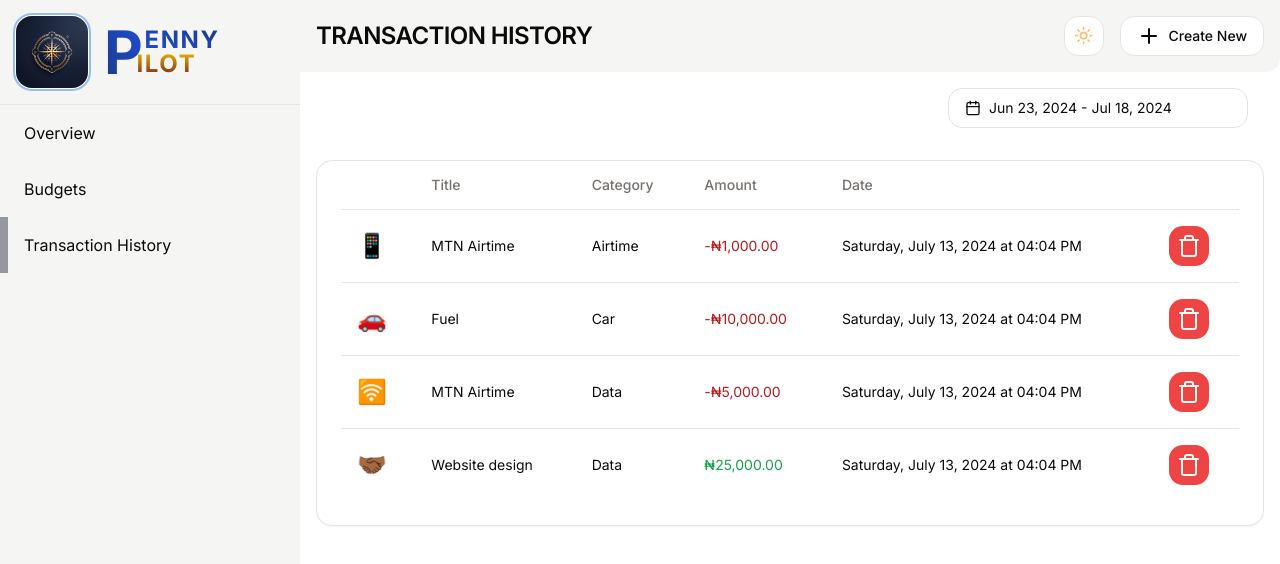
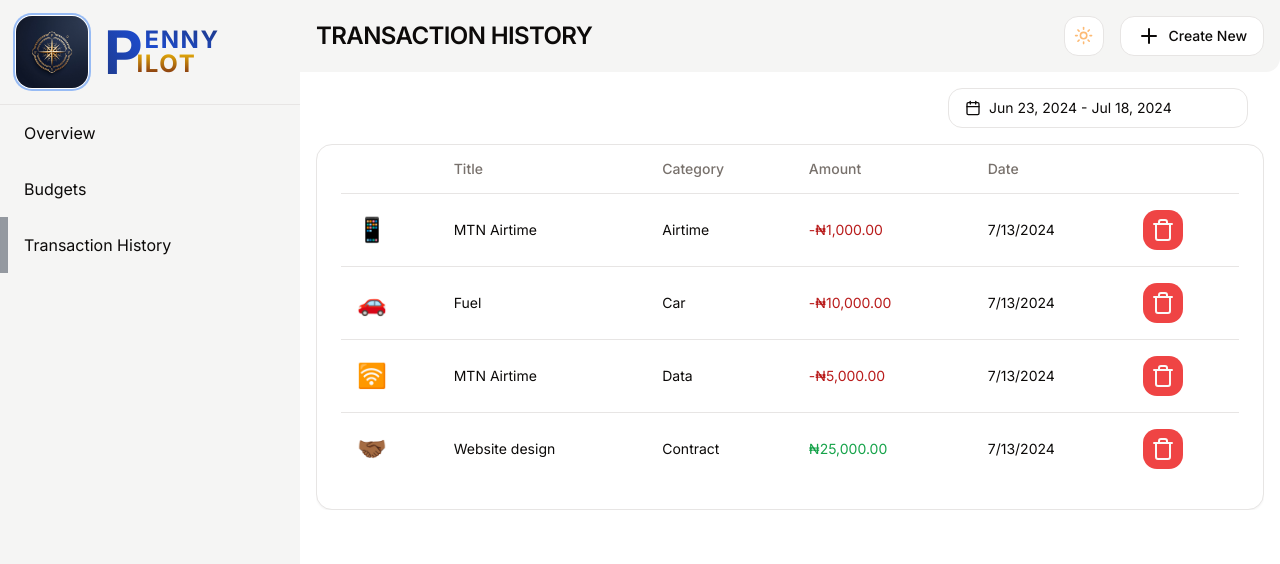
Before and after one commit to IzarchTech/penny-pilot-web, a Next.js app: page /transactions in a window 1280 px wide. Shown: the top 564 px of the page. Built offline with nearby package versions, Linux system fonts and the light colour scheme.

Commit message:
Fix: Scroll area not scrolling

```diff
--- a/app/_components/auth-wrapper.tsx
+++ b/app/_components/auth-wrapper.tsx
@@ -24,7 +24,9 @@ export default function AuthWrapper({
             </Button>
           </div>
         </nav>
-        <ScrollArea className="px-4">{children}</ScrollArea>
+        <div className="w-full">
+          <ScrollArea className="px-4">{children}</ScrollArea>
+        </div>
       </div>
     </main>
   );
--- a/app/transactions/page.tsx
+++ b/app/transactions/page.tsx
@@ -8,6 +8,7 @@ import {
   PopoverContent,
   PopoverTrigger,
 } from "@/components/ui/popover";
+import { ScrollArea } from "@/components/ui/scroll-area";
 import {
   Table,
   TableBody,
@@ -77,7 +78,7 @@ const PLACEHOLDER_TRANSACTIONS: TransactionType[] = [
     createdAt: Date.now(),
     category: {
       id: "category-03",
-      title: "Data",
+      title: "Contract",
       icon: "🤝🏾",
     },
   },
@@ -136,7 +137,7 @@ export default function TransactionsPage() {
           </PopoverContent>
         </Popover>
       </div>
-      <Card className="w-full mt-4">
+      <Card className="w-full">
         <CardContent>
           {transactions.length === 0 && (
             <div className="min-h-40 flex items-center justify-center">
@@ -145,7 +146,7 @@ export default function TransactionsPage() {
           )}
 
           {transactions.length > 0 && (
-            <Table>
+            <Table className="w-full">
               <TableHeader>
                 <TableRow>
                   <TableHead />
--- a/lib/utils.ts
+++ b/lib/utils.ts
@@ -14,11 +14,8 @@ export function formatCurrency(data: number, currency = "NGN", lang = "en-NG") {
 
 export function formatTime(period: number) {
   return new Date(period).toLocaleString(undefined, {
-    weekday: "long",
-    day: "numeric",
+    day: "2-digit",
     year: "numeric",
-    month: "long",
-    hour: "2-digit",
-    minute: "2-digit",
+    month: "numeric",
   });
 }
```
